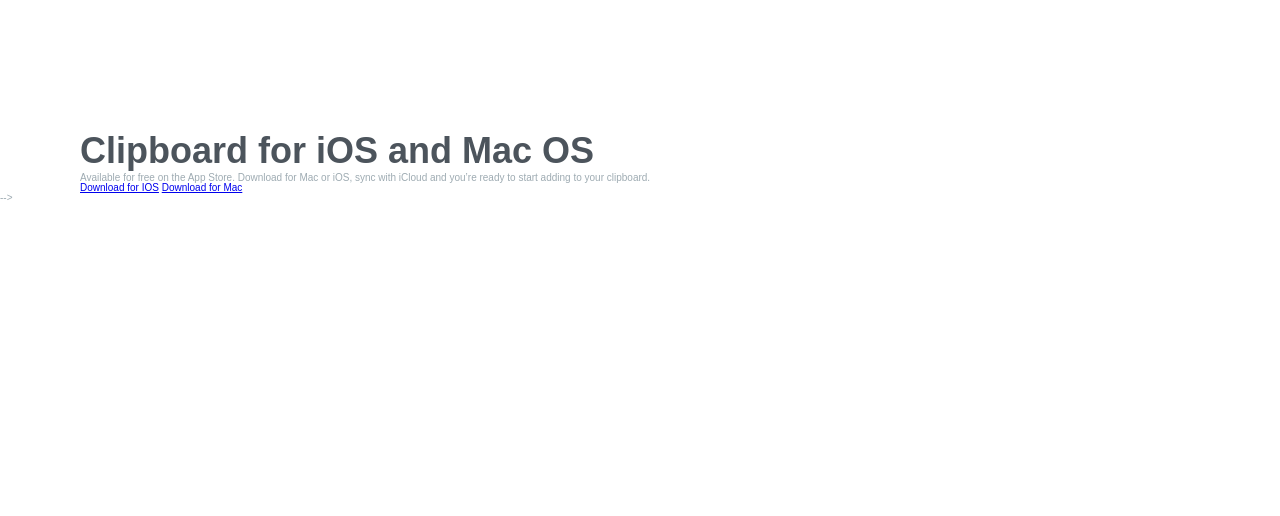
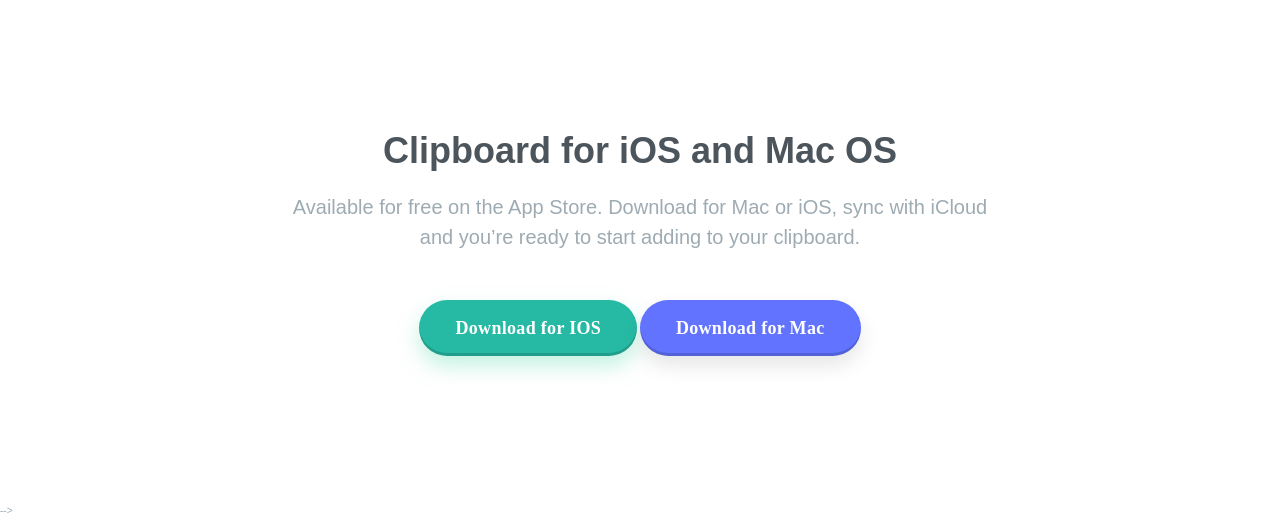
Before and after one commit to viniciusshenri96/clipboard-landing-page-master, a plain HTML site: page index.html in a window 1280 px wide. Shown: the part 3194-3710 px from the top of the page. Before the commit the page ends 3397 px from the top, so only its background shows below. Drawn offline with Linux system fonts and the light colour scheme; a web font is replaced by a local one.

Commit message:
Clipboard section finalizada

```diff
--- a/assets/css/style.css
+++ b/assets/css/style.css
@@ -259,5 +259,15 @@ ul {
 }
 
 /************************/
-/* CUSTOMERS */
+/* CLIPBOARD */
 /************************/
+.section-clipboard {
+  text-align: center;
+  margin-bottom: 15rem;
+}
+.clipboard-text {
+  margin-bottom: 4.8rem;
+}
+.clipboard-description {
+  font: var(--fw-regular) var(--font-body-big) / 1.5 "Bai Jamjuree", sans-serif;
+}
--- a/index.html
+++ b/index.html
@@ -22,7 +22,6 @@
       <img src="./assets/images/logo.svg" class="hero-img" alt="clipboard logo">
       <h1 class="heading-primary">A history of everything you copy</h1>
       <p class="hero-description">Clipboard allows you to track and organize everything you copy. Instantly access your clipboard on all your devices.</p>
-
       <a href="#" class="btn btn--ios margin-right-1-6">Download for IOS</a>
       <a href="#" class="btn btn--mac">Download for Mac</a>
     </section>
@@ -110,17 +109,21 @@
       <img src="./assets/images/logo-vector-graphics.png" alt="">
     </section>
 
-    <section class="clipboard container">
+    <section class="section-clipboard container">
+      <div class="clipboard-text grid">
         <h2 class="heading-secondary">Clipboard for iOS and Mac OS</h2>
         <p class="clipboard-description">Available for free on the App Store. Download for Mac or iOS, sync with iCloud
           and you’re ready to start adding to your clipboard.</p>
-      <a href="#">Download for IOS</a>
-      <a href="#">Download for Mac</a>
+      </div>
+      <a href="#" class="btn btn--ios">Download for IOS</a>
+      <a href="#" class="btn btn--mac">Download for Mac</a>
     </section> -->
   </main>
 
-  <!-- <footer class="footer">
+  <!-- <footer class="footer-bg">
+    <div class="footer container">
       <img src="./assets/images/logo.svg" class="footer-logo" alt="">
+      <nav>
         <ul class="footer-navigation">
           <li class="footer-item">
             <a class="footer-link" href="#">FAQs</a>
@@ -138,6 +141,8 @@
             <a href="#">Install Guide</a>
           </li>
         </ul>
+      </nav>
+
 
       <ul class="footer-redes">
         <li>
@@ -164,6 +169,7 @@
           </a>
         </li>
       </ul>
+    </div>
   </footer> -->
 </body>
 
```
Also changed, not shown: 1 other file. Lines whose indentation alone changed are shown as unchanged.
